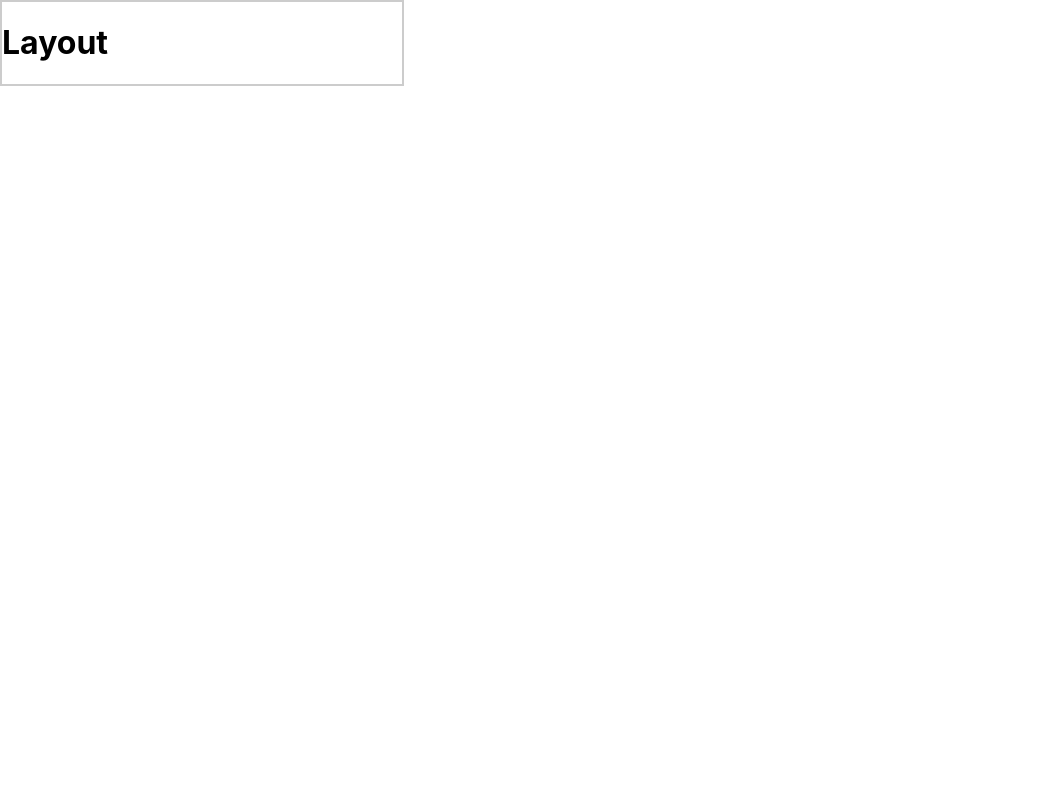
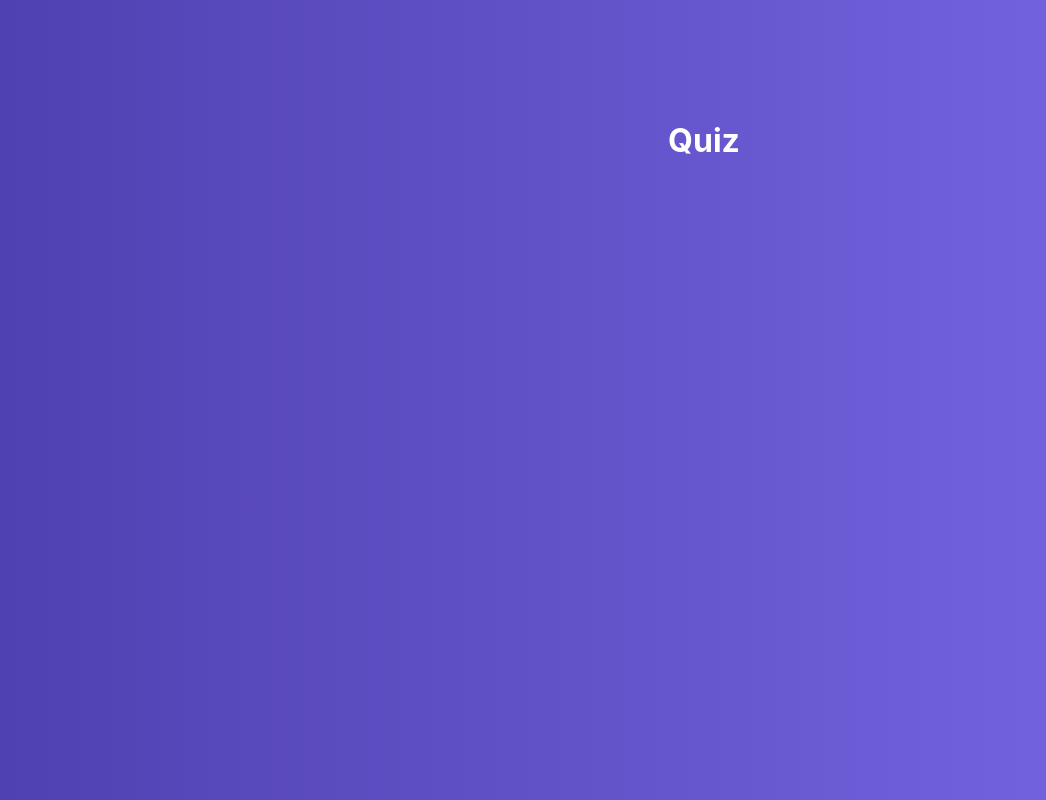
Before and after one commit to kraevskiy/react-quiz, a React (Create React App) app: page / in a window 1280 px wide. Shown: the whole page, without its empty margins (0-1046 px from the left). Built offline with nearby package versions, Linux system fonts and the light colour scheme.

Commit message:
add containers, module

```diff
--- a/src/App.js
+++ b/src/App.js
@@ -1,13 +1,11 @@
 import React from 'react'
 import Layout from "./hoc/Layout/Layout"
+import Quiz from "./containers/Quiz/Quiz";
 
 function App() {
 	return (
 		<Layout>
-
-			<div style={{width: 400, border: '2px solid #ccc'}}>
-				<h1>Layout</h1>
-			</div>
+			<Quiz/>
 		</Layout>
 	);
 }
--- /dev/null
+++ b/src/containers/Quiz/Quiz.js
@@ -0,0 +1,14 @@
+import React, {Component} from 'react';
+import classes from './Quiz.module.css'
+
+class Quiz extends Component {
+	render() {
+		return (
+			<div className={classes.Quiz}>
+				<h1>Quiz</h1>
+			</div>
+		);
+	}
+}
+
+export default Quiz;
--- /dev/null
+++ b/src/containers/Quiz/Quiz.module.css
@@ -0,0 +1,12 @@
+.Quiz{
+	display: flex;
+	justify-content: center;
+	padding-top: 100px;
+	flex-grow: 1;
+	width: 100%;
+	background: linear-gradient(90deg, #5041b2 0, #7969e6 100%);
+}
+.Quiz h1{
+	color: white;
+	margin-left: 10%;
+}
--- a/src/hoc/Layout/Layout.js
+++ b/src/hoc/Layout/Layout.js
@@ -1,6 +1,5 @@
 import React, {Component} from "react"
 import classes from './Layout.module.css'
-
 
 class Layout extends Component{
 	render() {
```
